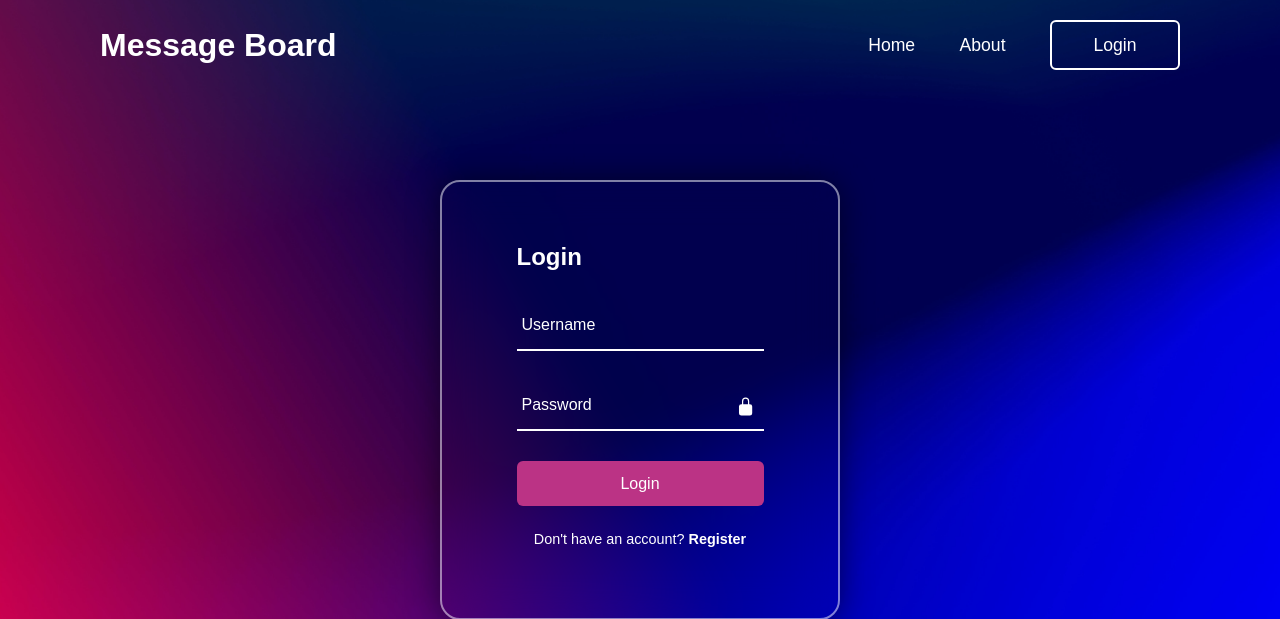
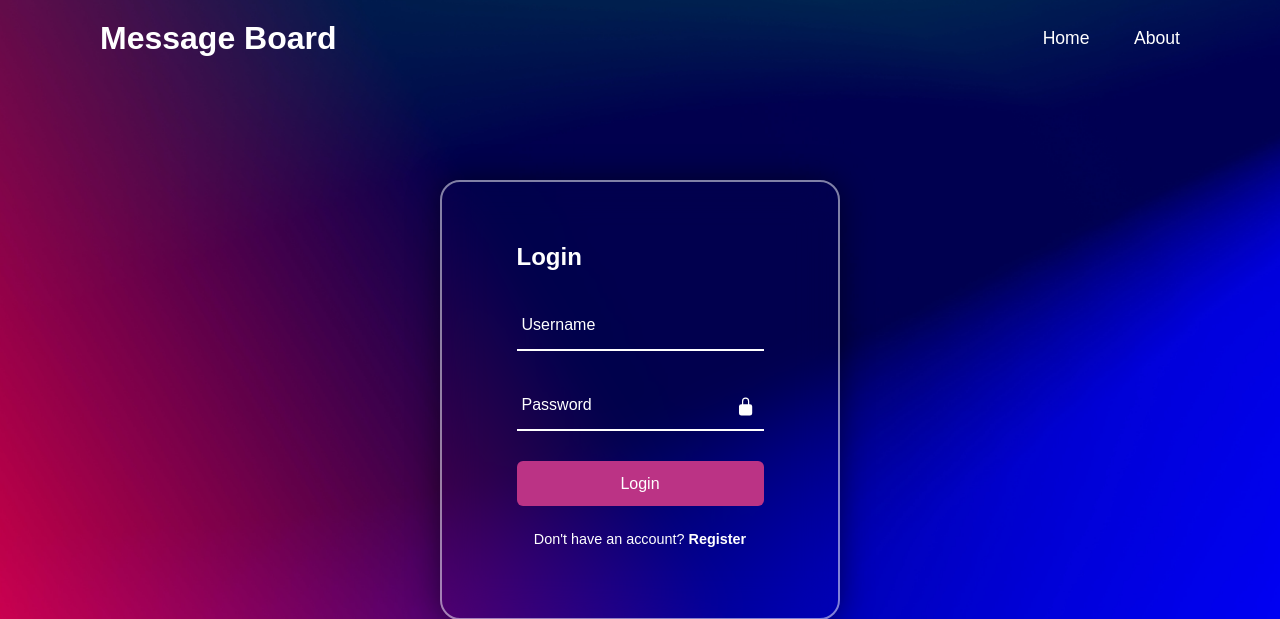
Before and after one commit to mvoyevoda/Message-Board, a PHP site: page /login.php in a window 1280 px wide. Shown: the top 619 px of the page. Run offline with PHP 8.4, Linux system fonts and the light colour scheme; some libraries are stand-ins or nearby versions.

Commit message:
in progress

```diff
--- a/login.php
+++ b/login.php
@@ -15,7 +15,6 @@
             <nav class="navigation">
                 <a href="index.php">Home</a>
                 <a href="about.php">About</a>
-                <button class="btnLogin-popup">Login</button>
             </nav>
         </header>
 
```
